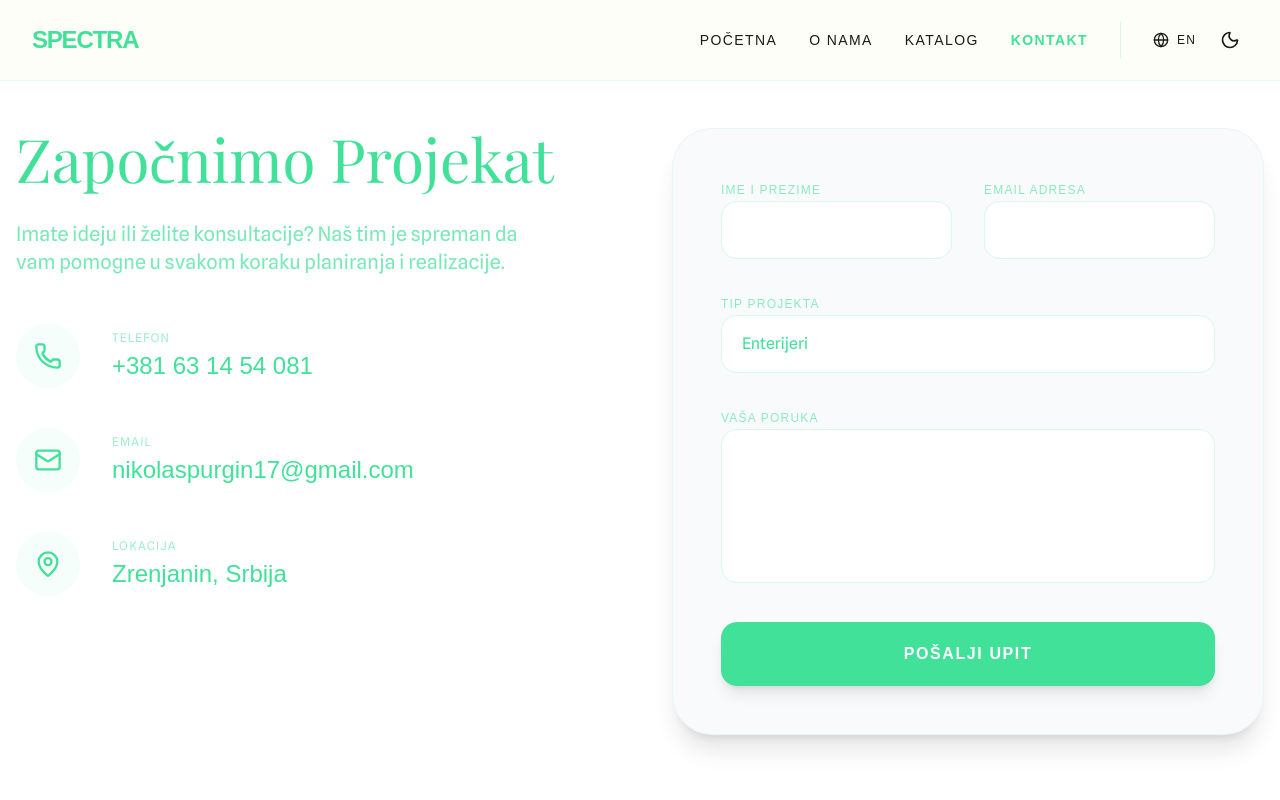
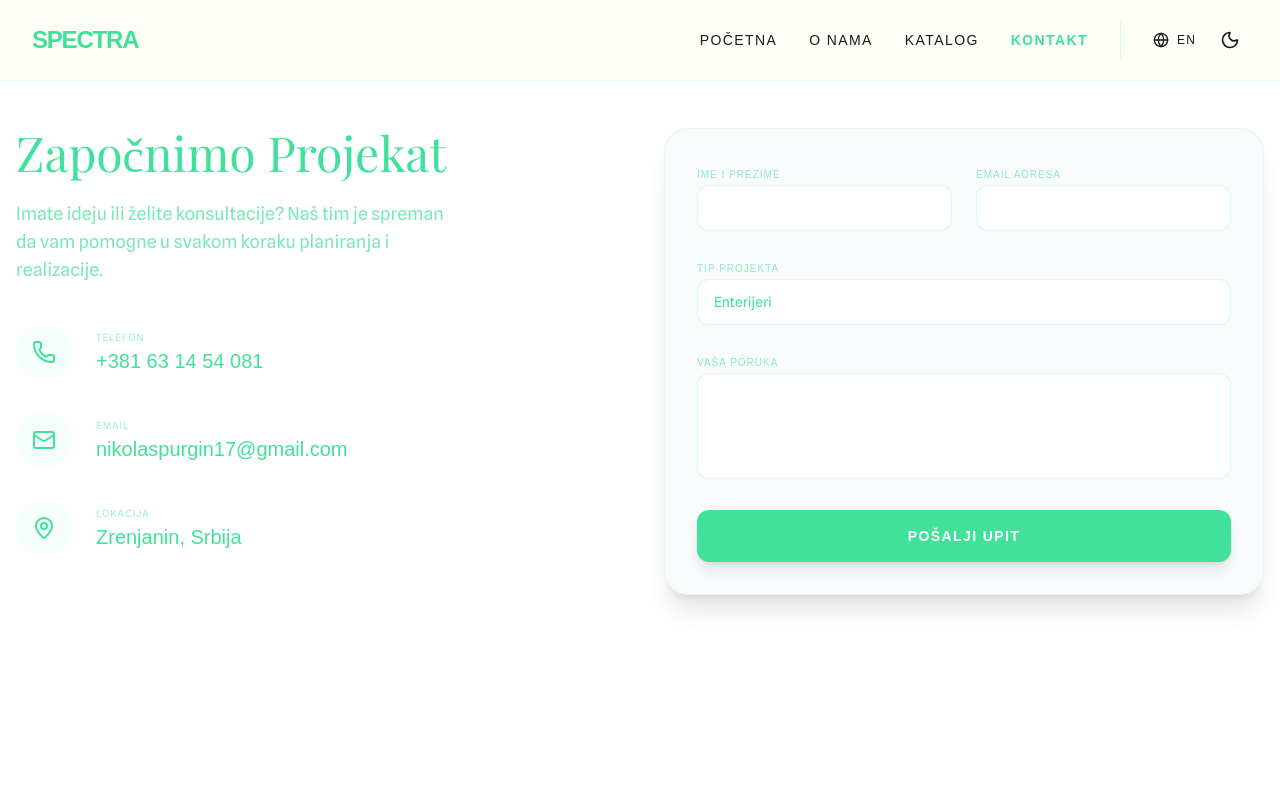
Before and after one commit to milinnemanja/spectra, a React (Vite) app: page /contact in a window 1280 px wide. Shown: the top 800 px of the page. Built offline with nearby package versions, Linux system fonts and the light colour scheme; a web font is replaced by a local one.

Commit message:
Final commit

```diff
--- a/src/App.tsx
+++ b/src/App.tsx
@@ -33,7 +33,7 @@ const Home = ({ lang, siteSettings }: { lang: Language, siteSettings: any }) =>
             <span className="font-lexend text-primary text-sm uppercase tracking-[0.3em] mb-4 block">
               {t.hero.subtitle}
             </span>
-            <h1 className="text-6xl md:text-8xl font-playfair mb-6 leading-tight">
+            <h1 className="text-4xl sm:text-6xl md:text-8xl font-playfair mb-6 leading-tight">
               {t.hero.title} <br />
               <span className="italic text-primary">{t.hero.titleAccent}</span>
             </h1>
@@ -175,9 +175,9 @@ export default function App() {
   const [lang, setLang] = useState<Language>('sr');
   const [projects, setProjects] = useState<Project[]>(PROJECTS);
   const [siteSettings, setSiteSettings] = useState<any>({
-    featuresImageUrl: '/Images/dvoriste2.jpg',
-    aboutImageUrl: '/Images/dvoristemain.jpg',
-    ownerImageUrl: '/Images/owner.jpeg',
+    featuresImageUrl: '/Images/features.jpg',
+    aboutImageUrl: '/Images/about.jpg',
+    ownerImageUrl: '/Images/owner.jpg',
     logoImageUrl: ''
   });
   const t = translations[lang];
@@ -197,7 +197,7 @@ export default function App() {
 
   return (
     <Router>
-      <div className="min-h-screen selection:bg-primary selection:text-white">
+      <div className="min-h-screen selection:bg-primary selection:text-white overflow-x-hidden">
         <ScrollToTop />
         <Navbar lang={lang} setLang={setLang} siteSettings={siteSettings} />
 
--- a/src/components/Admin.tsx
+++ b/src/components/Admin.tsx
@@ -9,9 +9,9 @@ export const Admin = () => {
   const [password, setPassword] = useState('');
   const [projects, setProjects] = useState<Project[]>([]);
   const [siteSettings, setSiteSettings] = useState<any>({
-    featuresImageUrl: '/Images/dvoriste2.jpg',
-    aboutImageUrl: '/Images/exteriorpool.jpg',
-    ownerImageUrl: '/Images/owner.jpeg',
+    featuresImageUrl: '/Images/features.jpg',
+    aboutImageUrl: '/Images/about.jpg',
+    ownerImageUrl: '/Images/owner.jpg',
     logoImageUrl: ''
   });
   const [activeTab, setActiveTab] = useState<'projects' | 'settings'>('projects');
--- a/src/components/Navbar.tsx
+++ b/src/components/Navbar.tsx
@@ -83,9 +83,9 @@ export const Navbar: React.FC<NavbarProps> = ({ lang, setLang, siteSettings }) =
           <div className="md:hidden flex items-center gap-4">
             <button
               onClick={() => setLang(lang === 'sr' ? 'en' : 'sr')}
-              className="p-2 text-primary"
+              className="p-2 text-primary font-host text-sm font-bold tracking-widest"
             >
-              <Globe size={20} />
+              {lang === 'sr' ? 'EN' : 'SRB'}
             </button>
             <button
               onClick={toggleTheme}
--- a/src/components/ProjectCard.tsx
+++ b/src/components/ProjectCard.tsx
@@ -28,12 +28,12 @@ export const ProjectCard: React.FC<ProjectCardProps> = ({ project, lang }) => {
         className="h-full w-full object-cover transition-transform duration-700 group-hover:scale-110"
         referrerPolicy="no-referrer"
         onError={(e) => {
-          (e.target as HTMLImageElement).src = `Images/kuhinja4.jpg`;
+          (e.target as HTMLImageElement).src = `https://picsum.photos/seed/${project.id}/800/1000`;
         }}
       />
-      <div className="absolute inset-0 bg-gradient-to-t from-black/80 via-black/20 to-transparent opacity-0 group-hover:opacity-100 transition-opacity duration-500" />
+      <div className="absolute inset-0 bg-gradient-to-t from-black/80 via-black/20 to-transparent opacity-100 lg:opacity-0 lg:group-hover:opacity-100 transition-opacity duration-500" />
 
-      <div className="absolute inset-x-0 bottom-0 p-8 translate-y-4 group-hover:translate-y-0 opacity-0 group-hover:opacity-100 transition-all duration-500">
+      <div className="absolute inset-x-0 bottom-0 p-8 translate-y-0 lg:translate-y-4 lg:group-hover:translate-y-0 opacity-100 lg:opacity-0 lg:group-hover:opacity-100 transition-all duration-500">
         <span className="text-[10px] uppercase tracking-[0.3em] text-primary mb-2 block font-host">
           {project.subcategory[lang]}
         </span>
--- a/src/components/ProjectDetail.tsx
+++ b/src/components/ProjectDetail.tsx
@@ -78,7 +78,7 @@ export const ProjectDetail: React.FC<ProjectDetailProps> = ({ lang }) => {
               className="w-full h-full object-cover"
               referrerPolicy="no-referrer"
               onError={(e) => {
-                (e.target as HTMLImageElement).src = `/Images/dvoriste2.jpg`;
+                (e.target as HTMLImageElement).src = `https://picsum.photos/seed/${project.id}/1200/900`;
               }}
             />
             <button
@@ -114,7 +114,7 @@ export const ProjectDetail: React.FC<ProjectDetailProps> = ({ lang }) => {
                 className="w-full h-full object-cover transition-transform duration-500 group-hover:scale-110"
                 referrerPolicy="no-referrer"
                 onError={(e) => {
-                  (e.target as HTMLImageElement).src = `Images/dvoristemain.jpg`;
+                  (e.target as HTMLImageElement).src = `https://picsum.photos/seed/${project.id}-${index}/800/800`;
                 }}
               />
               <div className="absolute inset-0 bg-black/20 opacity-0 group-hover:opacity-100 transition-opacity flex items-center justify-center text-white">
@@ -149,7 +149,7 @@ export const ProjectDetail: React.FC<ProjectDetailProps> = ({ lang }) => {
                 className="w-full h-full object-contain"
                 referrerPolicy="no-referrer"
                 onError={(e) => {
-                  (e.target as HTMLImageElement).src = `Images/dvoristemain.jpg`;
+                  (e.target as HTMLImageElement).src = `https://picsum.photos/seed/lightbox/1200/900`;
                 }}
               />
 
--- a/src/pages/Contact.tsx
+++ b/src/pages/Contact.tsx
@@ -14,43 +14,43 @@ export const Contact: React.FC<ContactProps> = ({ lang }) => {
   return (
     <section className="py-32 bg-white dark:bg-[#212121] text-primary dark:text-white min-h-screen transition-colors duration-300">
       <div className="max-w-7xl mx-auto px-4">
-        <div className="grid lg:grid-cols-2 gap-16">
+        <div className="grid lg:grid-cols-2 gap-12 items-start">
           <motion.div
             initial={{ opacity: 0, x: -50 }}
             animate={{ opacity: 1, x: 0 }}
             transition={{ duration: 0.8 }}
           >
-            <h2 className="text-4xl md:text-6xl font-playfair mb-8">{t.title}</h2>
-            <p className="text-xl opacity-70 dark:opacity-90 mb-12 font-spline max-w-lg">
+            <h2 className="text-3xl md:text-5xl font-playfair mb-6">{t.title}</h2>
+            <p className="text-lg opacity-70 dark:opacity-90 mb-10 font-spline max-w-md">
               {t.description}
             </p>
 
-            <div className="space-y-10">
-              <div className="flex items-center gap-8 group cursor-pointer">
-                <div className="w-16 h-16 rounded-full bg-primary/5 dark:bg-white/10 flex items-center justify-center group-hover:bg-primary/10 dark:group-hover:bg-white/20 transition-colors">
-                  <Phone size={28} />
+            <div className="space-y-8">
+              <div className="flex items-center gap-6 group cursor-pointer">
+                <div className="w-14 h-14 rounded-full bg-primary/5 dark:bg-white/10 flex items-center justify-center group-hover:bg-primary/10 dark:group-hover:bg-white/20 transition-colors">
+                  <Phone size={24} />
                 </div>
                 <div>
-                  <p className="text-xs uppercase tracking-widest opacity-50 dark:opacity-60 mb-1">{t.phone}</p>
-                  <p className="text-2xl font-host">+381 63 14 54 081</p>
+                  <p className="text-[10px] uppercase tracking-widest opacity-50 dark:opacity-60 mb-0.5">{t.phone}</p>
+                  <p className="text-xl font-host">{t.phoneValue}</p>
                 </div>
               </div>
-              <div className="flex items-center gap-8 group cursor-pointer">
-                <div className="w-16 h-16 rounded-full bg-primary/5 dark:bg-white/10 flex items-center justify-center group-hover:bg-primary/10 dark:group-hover:bg-white/20 transition-colors">
-                  <Mail size={28} />
+              <div className="flex items-center gap-6 group cursor-pointer">
+                <div className="w-14 h-14 rounded-full bg-primary/5 dark:bg-white/10 flex items-center justify-center group-hover:bg-primary/10 dark:group-hover:bg-white/20 transition-colors">
+                  <Mail size={24} />
                 </div>
                 <div>
-                  <p className="text-xs uppercase tracking-widest opacity-50 dark:opacity-60 mb-1">{t.email}</p>
-                  <p className="text-2xl font-host">nikolaspurgin17@gmail.com</p>
+                  <p className="text-[10px] uppercase tracking-widest opacity-50 dark:opacity-60 mb-0.5">{t.email}</p>
+                  <p className="text-xl font-host">{t.emailValue}</p>
                 </div>
               </div>
-              <div className="flex items-center gap-8 group cursor-pointer">
-                <div className="w-16 h-16 rounded-full bg-primary/5 dark:bg-white/10 flex items-center justify-center group-hover:bg-primary/10 dark:group-hover:bg-white/20 transition-colors">
-                  <MapPin size={28} />
+              <div className="flex items-center gap-6 group cursor-pointer">
+                <div className="w-14 h-14 rounded-full bg-primary/5 dark:bg-white/10 flex items-center justify-center group-hover:bg-primary/10 dark:group-hover:bg-white/20 transition-colors">
+                  <MapPin size={24} />
                 </div>
                 <div>
-                  <p className="text-xs uppercase tracking-widest opacity-50 dark:opacity-60 mb-1">{t.location}</p>
-                  <p className="text-2xl font-host">{t.locValue}</p>
+                  <p className="text-[10px] uppercase tracking-widest opacity-50 dark:opacity-60 mb-0.5">{t.location}</p>
+                  <p className="text-xl font-host">{t.locValue}</p>
                 </div>
               </div>
             </div>
@@ -60,32 +60,32 @@ export const Contact: React.FC<ContactProps> = ({ lang }) => {
             initial={{ opacity: 0, x: 50 }}
             animate={{ opacity: 1, x: 0 }}
             transition={{ duration: 0.8 }}
-            className="bg-gray-50 dark:bg-white/5 p-8 md:p-12 rounded-[2.5rem] backdrop-blur-sm border border-primary/10 dark:border-white/10 shadow-xl dark:shadow-2xl"
+            className="bg-gray-50 dark:bg-white/5 p-6 md:p-8 rounded-3xl backdrop-blur-sm border border-primary/10 dark:border-white/10 shadow-xl dark:shadow-2xl"
           >
-            <form className="space-y-8">
-              <div className="grid md:grid-cols-2 gap-8">
-                <div className="space-y-3">
-                  <label className="text-xs uppercase tracking-widest opacity-60 dark:opacity-70 font-host">{t.labelName}</label>
-                  <input type="text" className="w-full bg-white dark:bg-white/10 border border-primary/20 dark:border-white/20 rounded-2xl px-5 py-4 focus:outline-none focus:border-primary dark:focus:border-white transition-colors text-primary dark:text-white" />
+            <form className="space-y-6">
+              <div className="grid md:grid-cols-2 gap-6">
+                <div className="space-y-2">
+                  <label className="text-[10px] uppercase tracking-widest opacity-60 dark:opacity-70 font-host">{t.labelName}</label>
+                  <input type="text" className="w-full bg-white dark:bg-white/10 border border-primary/20 dark:border-white/20 rounded-xl px-4 py-3 focus:outline-none focus:border-primary dark:focus:border-white transition-colors text-sm text-primary dark:text-white" />
                 </div>
-                <div className="space-y-3">
-                  <label className="text-xs uppercase tracking-widest opacity-60 dark:opacity-70 font-host">{t.labelEmail}</label>
-                  <input type="email" className="w-full bg-white dark:bg-white/10 border border-primary/20 dark:border-white/20 rounded-2xl px-5 py-4 focus:outline-none focus:border-primary dark:focus:border-white transition-colors text-primary dark:text-white" />
+                <div className="space-y-2">
+                  <label className="text-[10px] uppercase tracking-widest opacity-60 dark:opacity-70 font-host">{t.labelEmail}</label>
+                  <input type="email" className="w-full bg-white dark:bg-white/10 border border-primary/20 dark:border-white/20 rounded-xl px-4 py-3 focus:outline-none focus:border-primary dark:focus:border-white transition-colors text-sm text-primary dark:text-white" />
                 </div>
               </div>
-              <div className="space-y-3">
-                <label className="text-xs uppercase tracking-widest opacity-60 dark:opacity-70 font-host">{t.labelType}</label>
-                <select className="w-full bg-white dark:bg-white/10 border border-primary/20 dark:border-white/20 rounded-2xl px-5 py-4 focus:outline-none focus:border-primary dark:focus:border-white transition-colors appearance-none text-primary dark:text-white">
+              <div className="space-y-2">
+                <label className="text-[10px] uppercase tracking-widest opacity-60 dark:opacity-70 font-host">{t.labelType}</label>
+                <select className="w-full bg-white dark:bg-white/10 border border-primary/20 dark:border-white/20 rounded-xl px-4 py-3 focus:outline-none focus:border-primary dark:focus:border-white transition-colors appearance-none text-sm text-primary dark:text-white">
                   {t.types.map(type => (
                     <option key={type} className="bg-white dark:bg-[#212121]">{type}</option>
                   ))}
                 </select>
               </div>
-              <div className="space-y-3">
-                <label className="text-xs uppercase tracking-widest opacity-60 dark:opacity-70 font-host">{t.labelMessage}</label>
-                <textarea rows={5} className="w-full bg-white dark:bg-white/10 border border-primary/20 dark:border-white/20 rounded-2xl px-5 py-4 focus:outline-none focus:border-primary dark:focus:border-white transition-colors resize-none text-primary dark:text-white"></textarea>
+              <div className="space-y-2">
+                <label className="text-[10px] uppercase tracking-widest opacity-60 dark:opacity-70 font-host">{t.labelMessage}</label>
+                <textarea rows={4} className="w-full bg-white dark:bg-white/10 border border-primary/20 dark:border-white/20 rounded-xl px-4 py-3 focus:outline-none focus:border-primary dark:focus:border-white transition-colors resize-none text-sm text-primary dark:text-white"></textarea>
               </div>
-              <button className="w-full py-5 bg-primary dark:bg-white text-white dark:text-primary rounded-2xl font-host uppercase tracking-widest hover:bg-primary/90 dark:hover:bg-opacity-90 transition-all font-bold shadow-lg">
+              <button className="w-full py-4 bg-primary dark:bg-white text-white dark:text-primary rounded-xl font-host uppercase tracking-widest hover:bg-primary/90 dark:hover:bg-opacity-90 transition-all text-sm font-bold shadow-lg">
                 {t.btnSend}
               </button>
             </form>
--- a/src/translations.ts
+++ b/src/translations.ts
@@ -93,7 +93,9 @@ export const translations = {
       labelMessage: 'Vaša Poruka',
       btnSend: 'Pošalji Upit',
       phone: 'Telefon',
+      phoneValue: '+381 63 14 54 081',
       email: 'Email',
+      emailValue: 'nikolaspurgin17@gmail.com',
       location: 'Lokacija',
       locValue: 'Zrenjanin, Srbija',
       types: ['Enterijeri', 'Eksterijeri'],
@@ -194,7 +196,9 @@ export const translations = {
       labelMessage: 'Your Message',
       btnSend: 'Send Inquiry',
       phone: 'Phone',
+      phoneValue: '+381 63 14 54 081',
       email: 'Email',
+      emailValue: 'nikolaspurgin17@gmail.com',
       location: 'Location',
       locValue: 'Zrenjanin, Serbia',
       types: ['Interior', 'Exterior'],
```
Also changed, not shown: src/pages/About.tsx (+10 -10 lines), src/pages/Catalog.tsx (+6 -6 lines).
